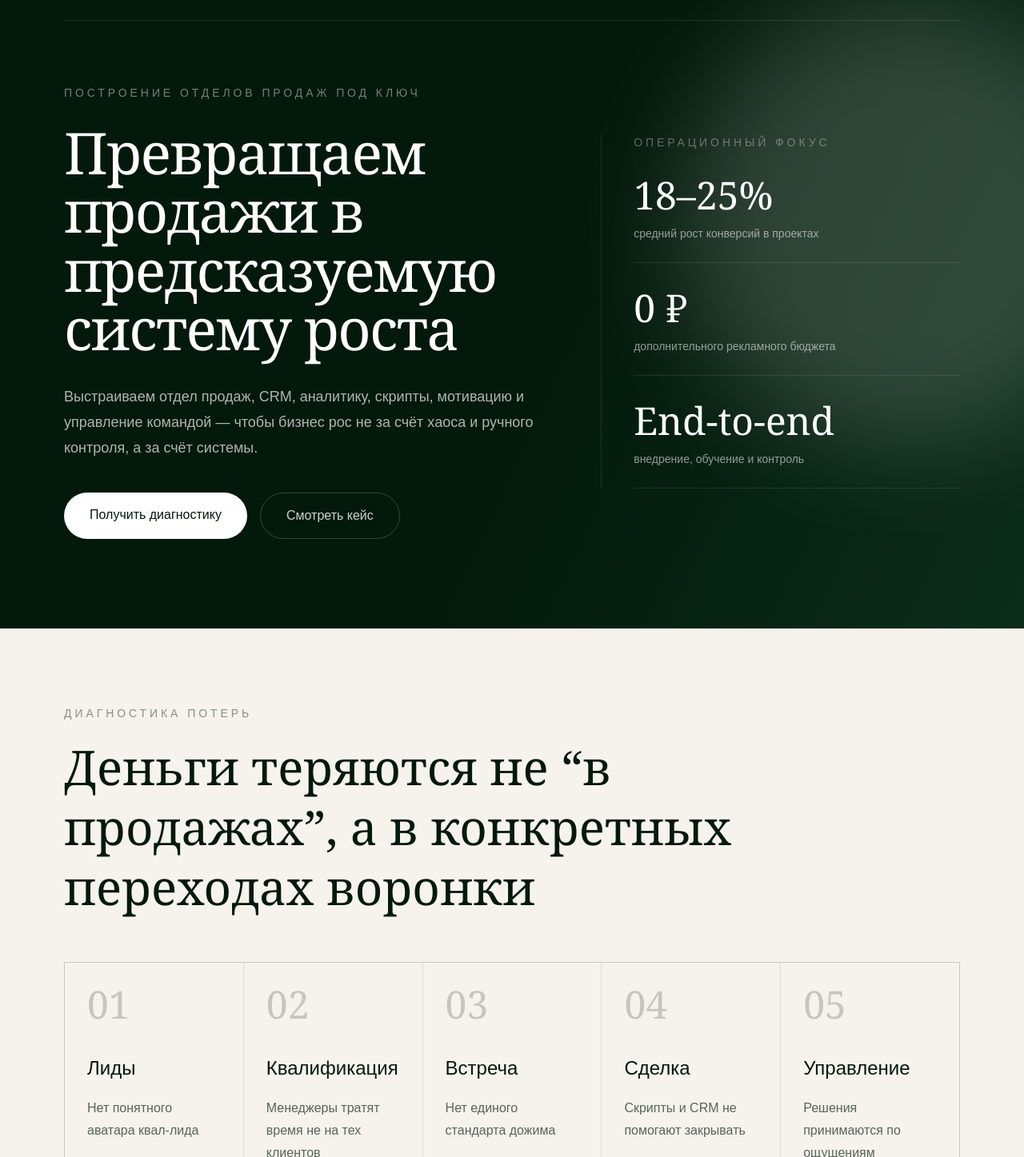
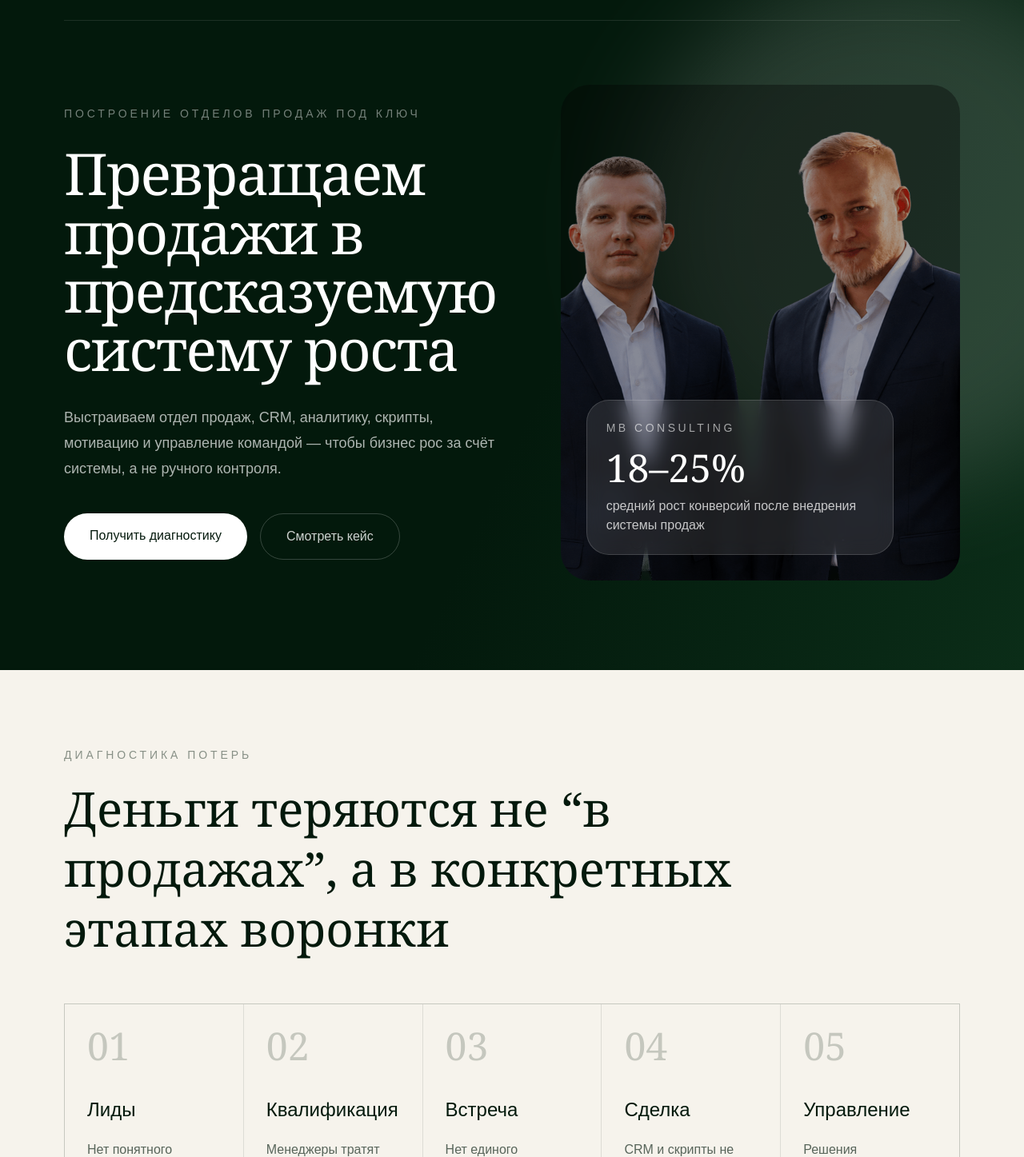
Before and after one commit to kirill11999988-tech/mb-consulting, a Next.js app: page / in a window 1280 px wide. Shown: the part 83-1530 px from the top of the page at 80% size. Built offline with nearby package versions, Linux system fonts and the light colour scheme.

Commit message:
add premium hero image

```diff
--- a/app/page.tsx
+++ b/app/page.tsx
@@ -12,61 +12,102 @@ const funnel = [
   ["Лиды", "Нет понятного аватара квал-лида"],
   ["Квалификация", "Менеджеры тратят время не на тех клиентов"],
   ["Встреча", "Нет единого стандарта дожима"],
-  ["Сделка", "Скрипты и CRM не помогают закрывать"],
+  ["Сделка", "CRM и скрипты не помогают закрывать"],
   ["Управление", "Решения принимаются по ощущениям"],
 ];
 
 const beforeAfter = [
-  ["До", "Ручной контроль, хаотичная CRM, слабая отчётность, зависимость от отдельных менеджеров."],
-  ["После", "Роли, KPI, скрипты, аналитика, мотивация и регулярное управление собраны в единую систему."],
+  [
+    "До",
+    "Ручной контроль, хаотичная CRM, слабая отчётность и зависимость от отдельных менеджеров.",
+  ],
+  [
+    "После",
+    "Роли, KPI, аналитика, мотивация и контроль собраны в единую систему продаж.",
+  ],
 ];
 
 const steps = [
-  ["01", "Диагностика", "Находим потери в воронке, CRM, команде и управлении."],
-  ["02", "Архитектура", "Проектируем структуру отдела, роли, KPI, отчётность и стандарты."],
-  ["03", "Внедрение", "Настраиваем процессы, обучаем команду и внедряем управленческий ритм."],
-  ["04", "Рост", "Отслеживаем конверсии, устраняем потери и доводим систему до результата."],
+  [
+    "01",
+    "Диагностика",
+    "Находим потери в воронке, CRM, команде и управлении.",
+  ],
+  [
+    "02",
+    "Архитектура",
+    "Проектируем структуру отдела, KPI, роли и систему контроля.",
+  ],
+  [
+    "03",
+    "Внедрение",
+    "Настраиваем процессы, обучаем команду и запускаем систему.",
+  ],
+  [
+    "04",
+    "Рост",
+    "Контролируем цифры и улучшаем конверсии на каждом этапе.",
+  ],
 ];
 
 export default function Home() {
-  const [form, setForm] = useState({ name: "", contact: "", niche: "", problem: "" });
+  const [form, setForm] = useState({
+    name: "",
+    contact: "",
+    niche: "",
+    problem: "",
+  });
+
   const [status, setStatus] = useState("idle");
 
   async function handleSubmit(e: React.FormEvent) {
     e.preventDefault();
+
     setStatus("loading");
 
     try {
       const res = await fetch("/api/lead", {
         method: "POST",
-        headers: { "Content-Type": "application/json" },
+        headers: {
+          "Content-Type": "application/json",
+        },
         body: JSON.stringify(form),
       });
 
       if (!res.ok) throw new Error();
 
       setStatus("success");
-      setForm({ name: "", contact: "", niche: "", problem: "" });
+
+      setForm({
+        name: "",
+        contact: "",
+        niche: "",
+        problem: "",
+      });
     } catch {
       setStatus("error");
     }
   }
 
   return (
-    <main className="min-h-screen bg-[#03190C] text-white">
-      <section className="relative overflow-hidden px-6 py-8 md:px-12 lg:px-20">
-        <div className="absolute inset-0 bg-[linear-gradient(115deg,#03190C_0%,#03190C_54%,#0B2D18_100%)]" />
+    <main className="min-h-screen bg-[#03190C] text-white overflow-hidden">
+      <section className="relative px-6 py-8 md:px-12 lg:px-20">
+        <div className="absolute inset-0 bg-[linear-gradient(115deg,#03190C_0%,#03190C_55%,#0B2D18_100%)]" />
+
         <motion.div
           initial={{ opacity: 0, scale: 0.8 }}
-          animate={{ opacity: 0.16, scale: 1 }}
+          animate={{ opacity: 0.14, scale: 1 }}
           transition={{ duration: 1.2 }}
-          className="absolute -right-32 top-20 h-[560px] w-[560px] rounded-full bg-white blur-3xl"
+          className="absolute -right-40 top-10 h-[650px] w-[650px] rounded-full bg-white blur-3xl"
         />
 
         <div className="relative mx-auto max-w-7xl">
           <header className="flex items-center justify-between border-b border-white/10 pb-6">
             <div>
-              <div className="font-serif text-2xl tracking-wide">MB Consulting</div>
+              <div className="font-serif text-2xl tracking-wide">
+                MB Consulting
+              </div>
+
               <div className="mt-1 text-xs uppercase tracking-[0.3em] text-white/45">
                 sales architecture
               </div>
@@ -80,7 +121,7 @@ export default function Home() {
             </a>
           </header>
 
-          <div className="grid min-h-[78vh] gap-16 py-20 md:grid-cols-[1.15fr_0.85fr] md:items-center">
+          <div className="grid min-h-[82vh] gap-20 py-20 md:grid-cols-[1fr_1fr] md:items-center">
             <motion.div
               variants={fadeUp}
               initial="hidden"
@@ -96,16 +137,23 @@ export default function Home() {
               </h1>
 
               <p className="mt-8 max-w-2xl text-lg leading-8 text-white/68">
-                Выстраиваем отдел продаж, CRM, аналитику, скрипты, мотивацию
-                и управление командой — чтобы бизнес рос не за счёт хаоса
-                и ручного контроля, а за счёт системы.
+                Выстраиваем отдел продаж, CRM, аналитику, скрипты,
+                мотивацию и управление командой — чтобы бизнес рос
+                за счёт системы, а не ручного контроля.
               </p>
 
               <div className="mt-10 flex flex-col gap-4 sm:flex-row">
-                <a href="#lead" className="rounded-full bg-white px-8 py-4 text-center font-medium text-[#03190C] transition hover:scale-[1.02]">
+                <a
+                  href="#lead"
+                  className="rounded-full bg-white px-8 py-4 text-center font-medium text-[#03190C] transition hover:scale-[1.02]"
+                >
                   Получить диагностику
                 </a>
-                <a href="#case" className="rounded-full border border-white/20 px-8 py-4 text-center text-white/80 transition hover:bg-white/10">
+
+                <a
+                  href="#case"
+                  className="rounded-full border border-white/20 px-8 py-4 text-center text-white/80 transition hover:bg-white/10"
+                >
                   Смотреть кейс
                 </a>
               </div>
@@ -116,16 +164,34 @@ export default function Home() {
               initial="hidden"
               animate="visible"
               transition={{ duration: 0.8, delay: 0.15 }}
-              className="border-l border-white/10 pl-6 md:pl-10"
+              className="relative h-[620px] overflow-hidden rounded-[36px]"
             >
-              <div className="text-sm uppercase tracking-[0.28em] text-white/35">
-                Операционный фокус
-              </div>
+              <img
+                src="/hero-photo.png"
+                alt="MB Consulting"
+                className="h-full w-full object-cover"
+              />
 
-              <div className="mt-8 space-y-8">
-                <Metric value="18–25%" label="средний рост конверсий в проектах" />
-                <Metric value="0 ₽" label="дополнительного рекламного бюджета" />
-                <Metric value="End-to-end" label="внедрение, обучение и контроль" />
+              <div className="absolute inset-0 bg-black/35" />
+
+              <div className="absolute bottom-0 left-0 right-0 p-8">
+                <motion.div
+                  whileHover={{ y: -4 }}
+                  className="max-w-sm rounded-[28px] border border-white/15 bg-white/10 p-6 backdrop-blur-md"
+                >
+                  <div className="text-sm uppercase tracking-[0.25em] text-white/60">
+                    MB Consulting
+                  </div>
+
+                  <div className="mt-4 font-serif text-5xl text-white">
+                    18–25%
+                  </div>
+
+                  <p className="mt-3 text-white/75">
+                    средний рост конверсий после внедрения
+                    системы продаж
+                  </p>
+                </motion.div>
               </div>
             </motion.div>
           </div>
@@ -135,8 +201,9 @@ export default function Home() {
       <AnimatedSection className="bg-[#F6F3EC] px-6 py-24 text-[#03190C] md:px-12 lg:px-20">
         <div className="mx-auto max-w-7xl">
           <SectionLabel dark>Диагностика потерь</SectionLabel>
+
           <h2 className="mt-5 max-w-4xl font-serif text-4xl leading-tight md:text-6xl">
-            Деньги теряются не “в продажах”, а в конкретных переходах воронки
+            Деньги теряются не “в продажах”, а в конкретных этапах воронки
           </h2>
 
           <div className="mt-14 grid gap-px overflow-hidden border border-[#03190C]/10 bg-[#03190C]/10 md:grid-cols-5">
@@ -146,9 +213,17 @@ export default function Home() {
                 whileHover={{ y: -6 }}
                 className="bg-[#F6F3EC] p-7 transition"
               >
-                <div className="font-serif text-5xl text-[#03190C]/20">0{index + 1}</div>
-                <h3 className="mt-10 text-2xl font-medium">{title}</h3>
-                <p className="mt-5 leading-7 text-[#03190C]/65">{text}</p>
+                <div className="font-serif text-5xl text-[#03190C]/20">
+                  0{index + 1}
+                </div>
+
+                <h3 className="mt-10 text-2xl font-medium">
+                  {title}
+                </h3>
+
+                <p className="mt-5 leading-7 text-[#03190C]/65">
+                  {text}
+                </p>
               </motion.div>
             ))}
           </div>
@@ -157,47 +232,83 @@ export default function Home() {
 
       <AnimatedSection className="px-6 py-24 md:px-12 lg:px-20">
         <div className="mx-auto max-w-7xl">
-          <SectionLabel>Трансформация</SectionLabel>
+          <SectionLabel>
+            Трансформация
+          </SectionLabel>
+
           <h2 className="mt-5 max-w-4xl font-serif text-4xl leading-tight md:text-6xl">
             Мы не “улучшаем скрипты”. Мы собираем управляемую систему продаж
           </h2>
 
           <div className="mt-14 grid gap-px overflow-hidden border border-white/10 bg-white/10 md:grid-cols-2">
             {beforeAfter.map(([title, text]) => (
-              <div key={title} className="bg-[#03190C] p-8 md:p-10">
-                <div className="text-sm uppercase tracking-[0.28em] text-white/35">{title}</div>
-                <p className="mt-8 max-w-xl text-2xl leading-10 text-white/78">{text}</p>
+              <div
+                key={title}
+                className="bg-[#03190C] p-8 md:p-10"
+              >
+                <div className="text-sm uppercase tracking-[0.28em] text-white/35">
+                  {title}
+                </div>
+
+                <p className="mt-8 max-w-xl text-2xl leading-10 text-white/78">
+                  {text}
+                </p>
               </div>
             ))}
           </div>
         </div>
       </AnimatedSection>
 
-      <AnimatedSection id="case" className="bg-white px-6 py-24 text-[#03190C] md:px-12 lg:px-20">
+      <AnimatedSection
+        id="case"
+        className="bg-white px-6 py-24 text-[#03190C] md:px-12 lg:px-20"
+      >
         <div className="mx-auto grid max-w-7xl gap-12 md:grid-cols-[0.8fr_1.2fr]">
           <div className="md:sticky md:top-8 md:self-start">
-            <SectionLabel dark>Кейс</SectionLabel>
+            <SectionLabel dark>
+              Кейс
+            </SectionLabel>
+
             <h2 className="mt-5 font-serif text-4xl leading-tight md:text-6xl">
-              +18% к конверсии из квалифицированного лида в договор
+              +18% к конверсии из лида в договор
             </h2>
+
             <p className="mt-6 text-lg leading-8 text-[#03190C]/65">
-              Результат первого месяца после пересборки процессов, воронки,
-              скриптов и управленческой отчётности.
+              Результат первого месяца после пересборки
+              процессов, CRM и системы управления отделом.
             </p>
           </div>
 
           <div className="border border-[#03190C]/10">
-            <CaseRow left="До проекта" right="CRM велась формально, показатели не были оцифрованы, менеджеры не дожимали клиентов." />
-            <CaseRow left="Что сделали" right="Пересобрали скрипты, разграничили роли, внедрили отчётность, наняли и ввели менеджеров." />
-            <CaseRow left="Результат" right="Дважды обновили максимум по договорам без увеличения рекламного бюджета." />
+            <CaseRow
+              left="До проекта"
+              right="CRM велась формально, показатели не были оцифрованы, менеджеры не дожимали клиентов."
+            />
+
+            <CaseRow
+              left="Что сделали"
+              right="Пересобрали воронку, скрипты, роли и внедрили систему контроля показателей."
+            />
+
+            <CaseRow
+              left="Результат"
+              right="Конверсии выросли без увеличения рекламного бюджета."
+            />
+
             <div className="bg-[#F6F3EC] p-8 md:p-10">
               <div className="text-sm uppercase tracking-[0.28em] text-[#03190C]/45">
                 Отзыв клиента
               </div>
+
               <blockquote className="mt-6 font-serif text-3xl leading-tight text-[#03190C]">
-                “После внедрения стало понятно, где мы теряем клиентов и как управлять отделом не на ощущениях, а по цифрам.”
+                “После внедрения стало понятно, где мы
+                теряем клиентов и как управлять отделом
+                не на ощущениях, а по цифрам.”
               </blockquote>
-              <p className="mt-5 text-[#03190C]/55">Из интервью с клиентом проекта</p>
+
+              <p className="mt-5 text-[#03190C]/55">
+                Из интервью с клиентом проекта
+              </p>
             </div>
           </div>
         </div>
@@ -205,33 +316,54 @@ export default function Home() {
 
       <AnimatedSection className="bg-[#F6F3EC] px-6 py-24 text-[#03190C] md:px-12 lg:px-20">
         <div className="mx-auto max-w-7xl">
-          <SectionLabel dark>Процесс</SectionLabel>
+          <SectionLabel dark>
+            Процесс
+          </SectionLabel>
+
           <h2 className="mt-5 max-w-4xl font-serif text-4xl leading-tight md:text-6xl">
-            От диагностики до отдела, который работает по стандартам
+            От диагностики до работающей системы продаж
           </h2>
 
           <div className="mt-14 grid gap-px overflow-hidden border border-[#03190C]/10 bg-[#03190C]/10 md:grid-cols-4">
             {steps.map(([num, title, text]) => (
-              <div key={num} className="bg-[#F6F3EC] p-7">
-                <div className="font-serif text-5xl text-[#03190C]/20">{num}</div>
-                <h3 className="mt-10 text-2xl font-medium">{title}</h3>
-                <p className="mt-5 leading-7 text-[#03190C]/65">{text}</p>
+              <div
+                key={num}
+                className="bg-[#F6F3EC] p-7"
+              >
+                <div className="font-serif text-5xl text-[#03190C]/20">
+                  {num}
+                </div>
+
+                <h3 className="mt-10 text-2xl font-medium">
+                  {title}
+                </h3>
+
+                <p className="mt-5 leading-7 text-[#03190C]/65">
+                  {text}
+                </p>
               </div>
             ))}
           </div>
         </div>
       </AnimatedSection>
 
-      <AnimatedSection id="lead" className="px-6 py-24 md:px-12 lg:px-20">
+      <AnimatedSection
+        id="lead"
+        className="px-6 py-24 md:px-12 lg:px-20"
+      >
         <div className="mx-auto grid max-w-7xl gap-12 md:grid-cols-[0.9fr_1.1fr]">
           <div>
-            <SectionLabel>Следующий шаг</SectionLabel>
+            <SectionLabel>
+              Следующий шаг
+            </SectionLabel>
+
             <h2 className="mt-5 font-serif text-4xl leading-tight md:text-6xl">
               Разберём вашу систему продаж и покажем точки роста
             </h2>
+
             <p className="mt-6 max-w-xl text-lg leading-8 text-white/65">
-              На встрече определим ограничения, приоритеты внедрения и план
-              действий с понятными показателями.
+              На встрече определим ограничения,
+              приоритеты внедрения и план действий.
             </p>
           </div>
 
@@ -241,15 +373,43 @@ export default function Home() {
             className="border border-white/12 bg-white p-6 text-[#03190C] md:p-8"
           >
             <div className="grid gap-5">
-              <Input label="Имя" value={form.name} onChange={(v) => setForm({ ...form, name: v })} required />
-              <Input label="Телефон или Telegram" value={form.contact} onChange={(v) => setForm({ ...form, contact: v })} required />
-              <Input label="Ниша бизнеса" value={form.niche} onChange={(v) => setForm({ ...form, niche: v })} />
+              <Input
+                label="Имя"
+                value={form.name}
+                onChange={(v) =>
+                  setForm({ ...form, name: v })
+                }
+                required
+              />
+
+              <Input
+                label="Телефон или Telegram"
+                value={form.contact}
+                onChange={(v) =>
+                  setForm({ ...form, contact: v })
+                }
+                required
+              />
+
+              <Input
+                label="Ниша бизнеса"
+                value={form.niche}
+                onChange={(v) =>
+                  setForm({ ...form, niche: v })
+                }
+              />
 
               <label className="grid gap-2 text-sm font-medium">
-                Что сейчас не устраивает в продажах?
+                Что сейчас не устраивает?
+
                 <textarea
                   value={form.problem}
-                  onChange={(e) => setForm({ ...form, problem: e.target.value })}
+                  onChange={(e) =>
+                    setForm({
+                      ...form,
+                      problem: e.target.value,
+                    })
+                  }
                   rows={4}
                   className="resize-none border border-[#03190C]/15 bg-[#F6F3EC] px-4 py-3 outline-none transition focus:border-[#03190C]"
                 />
@@ -260,11 +420,22 @@ export default function Home() {
               disabled={status === "loading"}
               className="mt-7 w-full bg-[#03190C] px-7 py-4 font-medium text-white transition hover:opacity-90 disabled:opacity-60"
             >
-              {status === "loading" ? "Отправляем..." : "Оставить заявку"}
+              {status === "loading"
+                ? "Отправляем..."
+                : "Оставить заявку"}
             </button>
 
-            {status === "success" && <p className="mt-4 text-sm text-[#03190C]">Заявка отправлена. Мы скоро свяжемся с вами.</p>}
-            {status === "error" && <p className="mt-4 text-sm text-red-600">Не удалось отправить заявку. Попробуйте ещё раз.</p>}
+            {status === "success" && (
+              <p className="mt-4 text-sm text-[#03190C]">
+                Заявка отправлена.
+              </p>
+            )}
+
+            {status === "error" && (
+              <p className="mt-4 text-sm text-red-600">
+                Ошибка отправки.
+              </p>
+            )}
           </motion.form>
         </div>
       </AnimatedSection>
@@ -296,30 +467,42 @@ function AnimatedSection({
   );
 }
 
-function SectionLabel({ children, dark }: { children: React.ReactNode; dark?: boolean }) {
+function SectionLabel({
+  children,
+  dark,
+}: {
+  children: React.ReactNode;
+  dark?: boolean;
+}) {
   return (
-    <div className={`text-sm uppercase tracking-[0.28em] ${dark ? "text-[#03190C]/45" : "text-white/35"}`}>
+    <div
+      className={`text-sm uppercase tracking-[0.28em] ${
+        dark
+          ? "text-[#03190C]/45"
+          : "text-white/35"
+      }`}
+    >
       {children}
     </div>
   );
 }
 
-function Metric({ value, label }: { value: string; label: string }) {
-  return (
-    <motion.div whileHover={{ x: 6 }} className="border-b border-white/10 pb-6">
-      <div className="font-serif text-5xl">{value}</div>
-      <div className="mt-3 max-w-xs text-sm leading-6 text-white/55">{label}</div>
-    </motion.div>
-  );
-}
-
-function CaseRow({ left, right }: { left: string; right: string }) {
+function CaseRow({
+  left,
+  right,
+}: {
+  left: string;
+  right: string;
+}) {
   return (
     <div className="grid border-b border-[#03190C]/10 last:border-b-0 md:grid-cols-[0.35fr_0.65fr]">
       <div className="border-b border-[#03190C]/10 p-6 text-sm uppercase tracking-[0.2em] text-[#03190C]/45 md:border-b-0 md:border-r">
         {left}
       </div>
-      <div className="p-6 text-lg leading-8 text-[#03190C]/75">{right}</div>
+
+      <div className="p-6 text-lg leading-8 text-[#03190C]/75">
+        {right}
+      </div>
     </div>
   );
 }
@@ -338,10 +521,13 @@ function Input({
   return (
     <label className="grid gap-2 text-sm font-medium">
       {label}
+
       <input
         required={required}
         value={value}
-        onChange={(e) => onChange(e.target.value)}
+        onChange={(e) =>
+          onChange(e.target.value)
+        }
         className="border border-[#03190C]/15 bg-[#F6F3EC] px-4 py-3 outline-none transition focus:border-[#03190C]"
       />
     </label>
```
Also changed, not shown: public/hero-photo.png (added).
